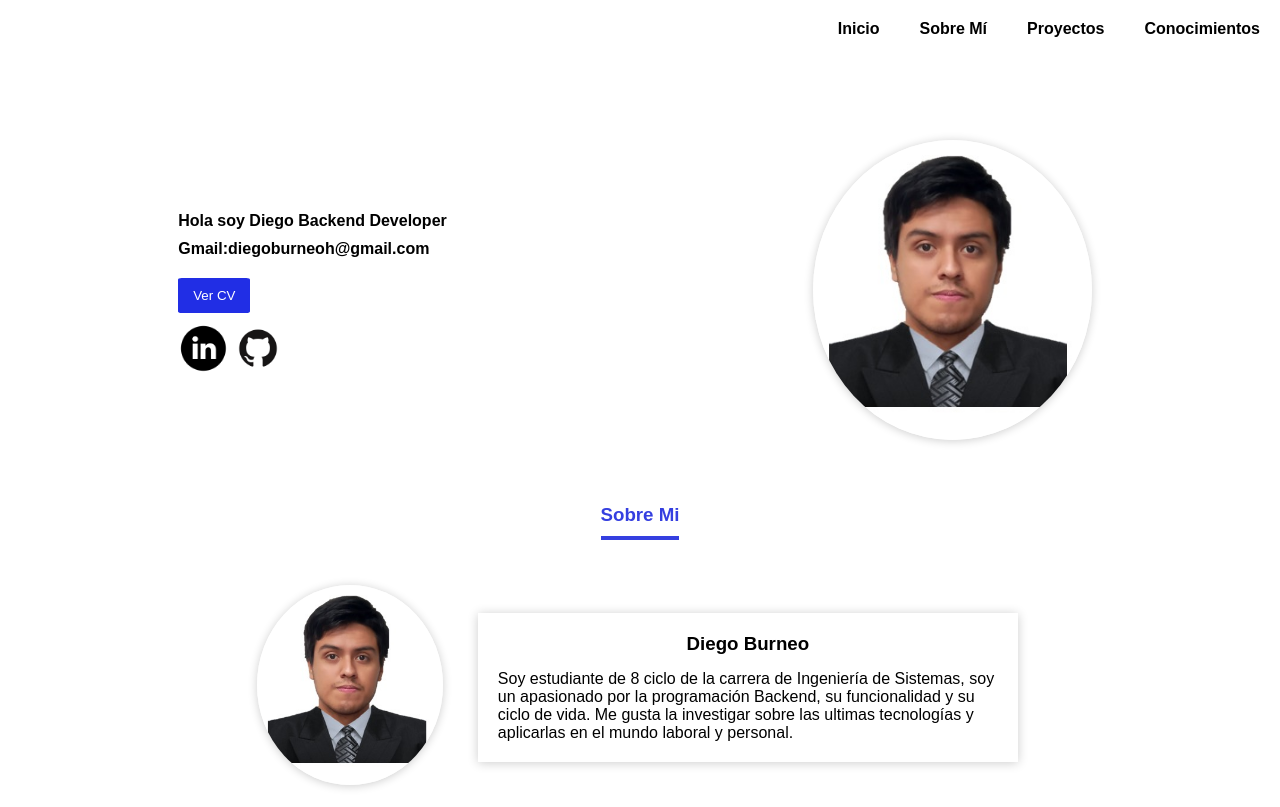
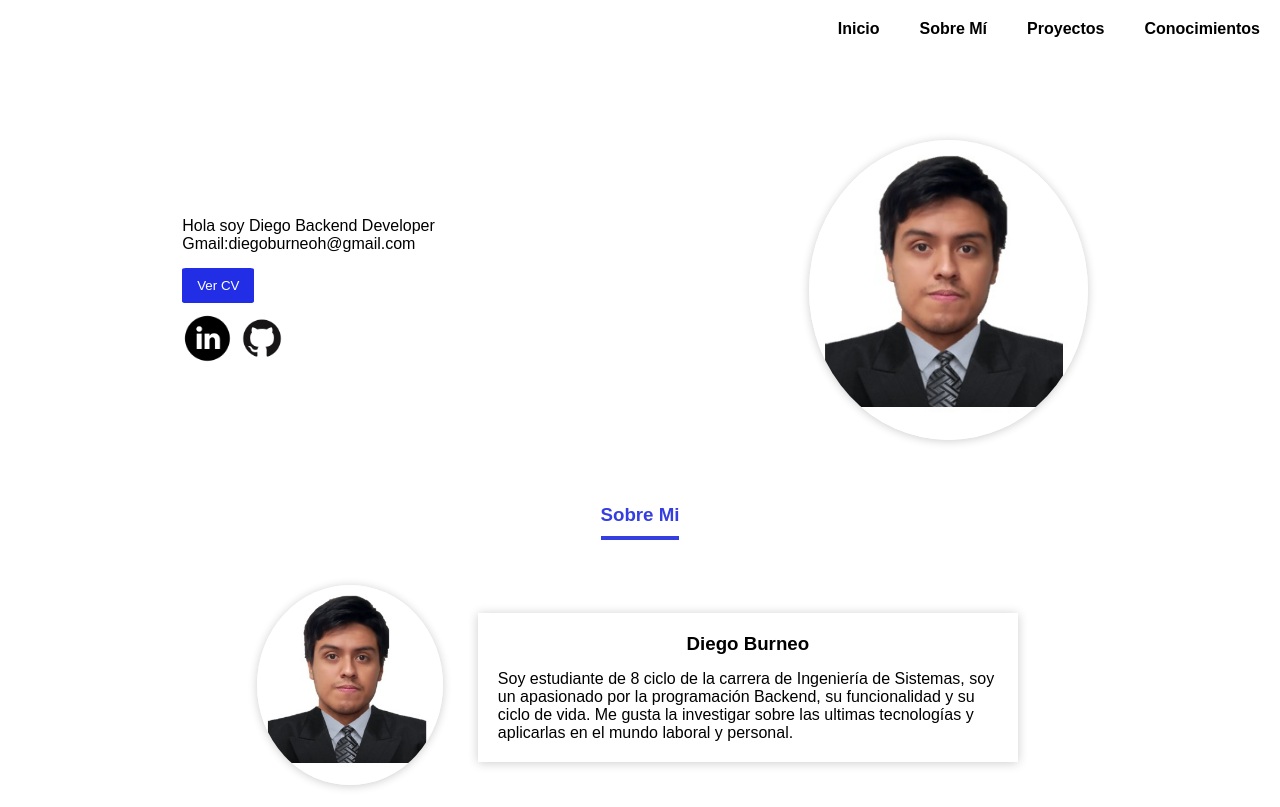
Before and after one commit to DiegoCode0012/cifrador2.github.io, a plain HTML site: page index.html in a window 1280 px wide. Shown: the top 807 px of the page. Drawn offline with Linux system fonts and the light colour scheme.

Commit message:
Cambios2

```diff
--- a/index.html
+++ b/index.html
@@ -23,8 +23,8 @@
 
 	<div class="hola">
 		<div>
-			<strong><p id="MiNombre"></p></strong>
-			<strong><p>Gmail:diegoburneoh@gmail.com</p></strong>
+			<p id="MiNombre"></p>
+			<p>Gmail:diegoburneoh@gmail.com</p>
 			<button><a href="https://drive.google.com/file/d/1VOQzZBjKSepYzNnESEWrDxPDCHqacJex/view?usp=sharing">Ver CV</a></button><br>
 			<a href="https://www.linkedin.com/in/diego-burneo-huayas-a1b9411ab/"><img class="imgRedes" src="img/linkedin.png"></a>
 			<a href="https://github.com/DiegoCode0012"><img class="imgRedes"  src="img/git.png"></a>
```
